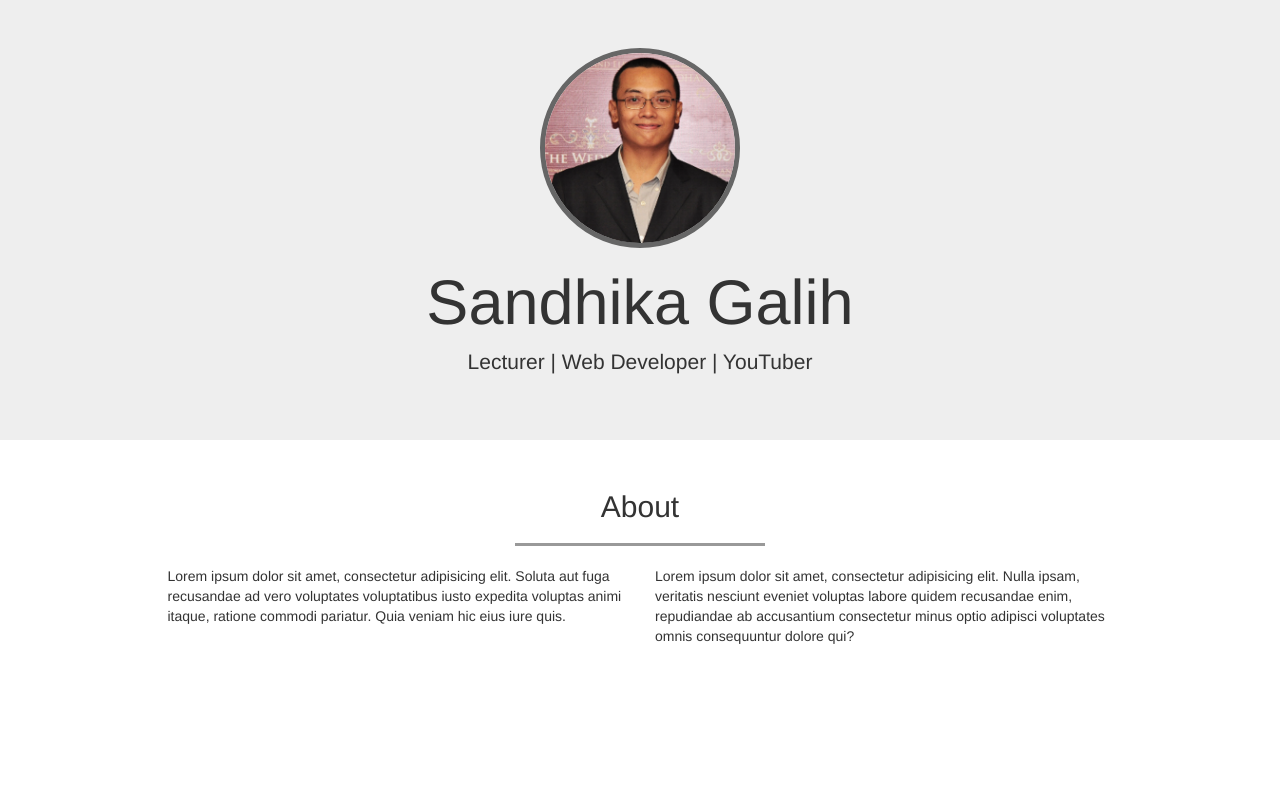
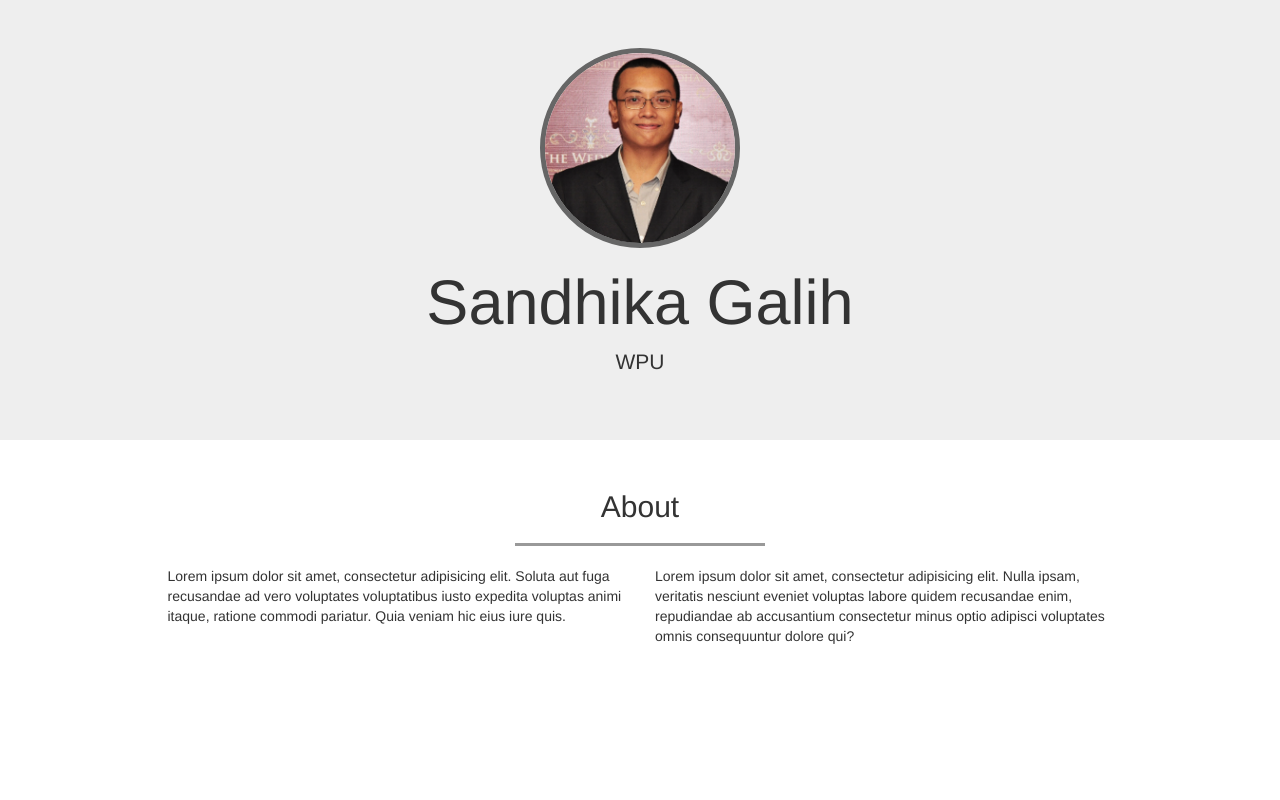
Before and after one commit to hanifbrian123/test-mult-remote-b-wpu, a plain HTML site: page index.html in a window 1280 px wide. Shown: the top 800 px of the page. Drawn offline with nearby package versions, Linux system fonts and the light colour scheme.

Commit message:
ubah index.html

```diff
--- a/index.html
+++ b/index.html
@@ -24,7 +24,7 @@
     <div class="jumbotron text-center">
       <img src="img/sandhika.png" class="img-circle">
       <h1>Sandhika Galih</h1>
-      <p>Lecturer | Web Developer | YouTuber</p>
+      <p>WPU</p>
     </div>
     <!-- akhir jumbotron -->
 
```
